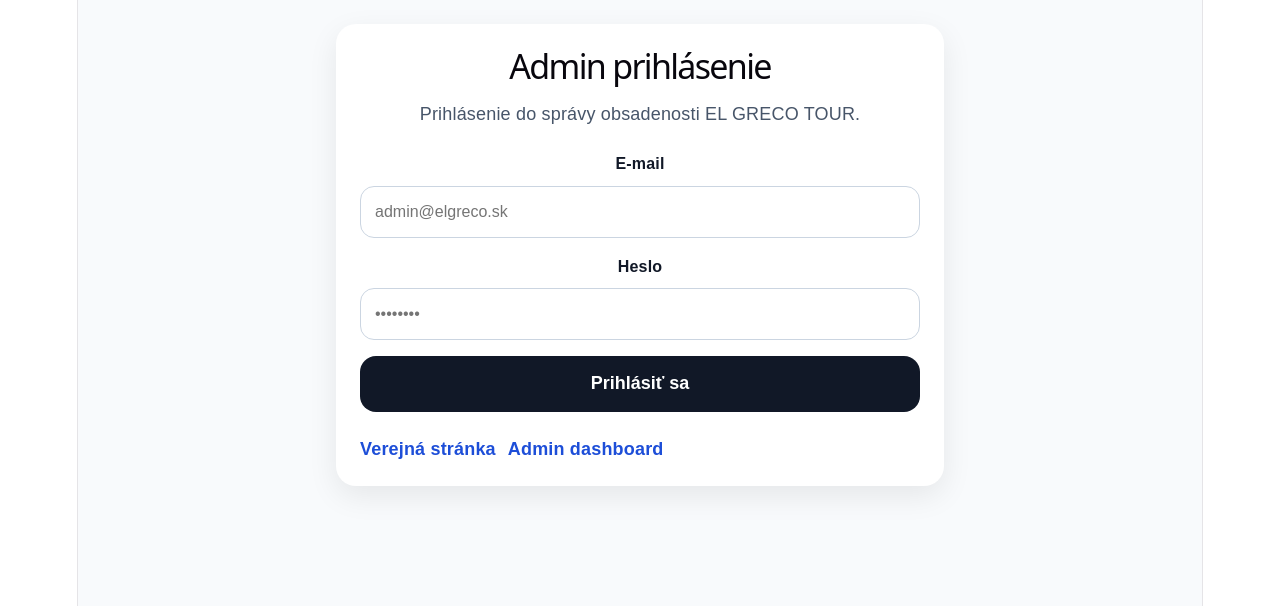
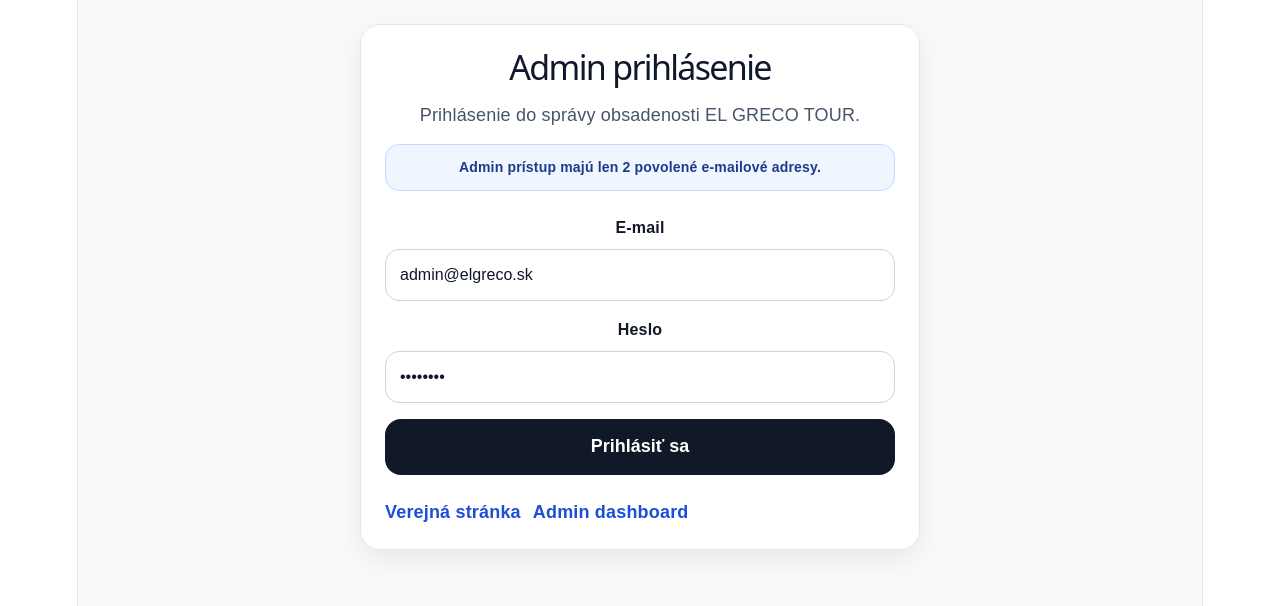
Before and after one commit to libcosenior/el-greco-tour-pwa, a React (Vite) app: page /admin/login in a window 1280 px wide. Shown: the top 606 px of the page. Built offline with nearby package versions, Linux system fonts and the light colour scheme; no server answers.

Commit message:
Remove unused datePanelTopStyle

```diff
--- a/src/App.tsx
+++ b/src/App.tsx
@@ -7,13 +7,31 @@ import AdminDashboardPage from './pages/AdminDashboardPage'
 import AdminAccommodationSettingsPage from './pages/AdminAccommodationSettingsPage'
 import NotFoundPage from './pages/NotFoundPage'
 import { supabase } from './lib/supabase'
+import { isUserAdmin } from './lib/adminAccess'
 
 export default function App() {
   const [authChecked, setAuthChecked] = useState(false)
-  const [isLoggedIn, setIsLoggedIn] = useState(false)
+  const [isAdmin, setIsAdmin] = useState(false)
 
   useEffect(() => {
     let isMounted = true
+
+    async function refreshFromSession(session: Awaited<ReturnType<typeof supabase.auth.getSession>>['data']['session']) {
+      if (!isMounted) return
+
+      if (!session) {
+        setIsAdmin(false)
+        setAuthChecked(true)
+        return
+      }
+
+      const admin = await isUserAdmin(session.user.id)
+
+      if (!isMounted) return
+
+      setIsAdmin(admin)
+      setAuthChecked(true)
+    }
 
     async function loadSession() {
       const { data, error } = await supabase.auth.getSession()
@@ -21,21 +39,18 @@ export default function App() {
       if (!isMounted) return
 
       if (error) {
-        setIsLoggedIn(false)
+        setIsAdmin(false)
         setAuthChecked(true)
         return
       }
 
-      setIsLoggedIn(!!data.session)
-      setAuthChecked(true)
+      await refreshFromSession(data.session)
     }
 
     loadSession()
 
     const { data } = supabase.auth.onAuthStateChange((_event, session) => {
-      if (!isMounted) return
-      setIsLoggedIn(!!session)
-      setAuthChecked(true)
+      void refreshFromSession(session)
     })
 
     return () => {
@@ -71,17 +86,17 @@ export default function App() {
 
         <Route
           path="/admin/login"
-          element={isLoggedIn ? <Navigate to="/admin" replace /> : <AdminLoginPage />}
+          element={isAdmin ? <Navigate to="/admin" replace /> : <AdminLoginPage />}
         />
 
         <Route
           path="/admin"
-          element={isLoggedIn ? <AdminDashboardPage /> : <Navigate to="/admin/login" replace />}
+          element={isAdmin ? <AdminDashboardPage /> : <Navigate to="/admin/login" replace />}
         />
 
         <Route
           path="/admin/nastavenia"
-          element={isLoggedIn ? <AdminAccommodationSettingsPage /> : <Navigate to="/admin/login" replace />}
+          element={isAdmin ? <AdminAccommodationSettingsPage /> : <Navigate to="/admin/login" replace />}
         />
 
         <Route path="*" element={<NotFoundPage />} />
--- /dev/null
+++ b/src/lib/adminAccess.ts
@@ -0,0 +1,15 @@
+import { supabase } from './supabase'
+
+export async function isUserAdmin(userId: string): Promise<boolean> {
+  const { data, error } = await supabase
+    .from('profiles')
+    .select('role')
+    .eq('id', userId)
+    .maybeSingle()
+
+  if (error) {
+    return false
+  }
+
+  return data?.role === 'admin'
+}
--- a/src/pages/AdminLoginPage.tsx
+++ b/src/pages/AdminLoginPage.tsx
@@ -1,7 +1,10 @@
-import { useState } from 'react'
+import { useEffect, useState } from 'react'
 import type { CSSProperties, FormEvent } from 'react'
 import { Link, useNavigate } from 'react-router-dom'
 import { supabase } from '../lib/supabase'
+import { isUserAdmin } from '../lib/adminAccess'
+
+type ThemeStyleVars = CSSProperties & Record<`--${string}`, string>
 
 export default function AdminLoginPage() {
   const navigate = useNavigate()
@@ -10,6 +13,29 @@ export default function AdminLoginPage() {
   const [password, setPassword] = useState('')
   const [loading, setLoading] = useState(false)
   const [errorText, setErrorText] = useState('')
+  const [isDarkMode, setIsDarkMode] = useState(() => {
+    if (typeof window === 'undefined' || typeof window.matchMedia !== 'function') return false
+    return window.matchMedia('(prefers-color-scheme: dark)').matches
+  })
+
+  useEffect(() => {
+    if (typeof window === 'undefined' || typeof window.matchMedia !== 'function') return
+
+    const mediaQuery = window.matchMedia('(prefers-color-scheme: dark)')
+    const handleChange = (event: MediaQueryListEvent) => {
+      setIsDarkMode(event.matches)
+    }
+
+    setIsDarkMode(mediaQuery.matches)
+
+    if (typeof mediaQuery.addEventListener === 'function') {
+      mediaQuery.addEventListener('change', handleChange)
+      return () => mediaQuery.removeEventListener('change', handleChange)
+    }
+
+    mediaQuery.addListener(handleChange)
+    return () => mediaQuery.removeListener(handleChange)
+  }, [])
 
   async function handleSubmit(e: FormEvent<HTMLFormElement>) {
     e.preventDefault()
@@ -36,7 +62,25 @@ export default function AdminLoginPage() {
         return
       }
 
-      navigate('/admin')
+      const {
+        data: { session },
+        error: sessionError,
+      } = await supabase.auth.getSession()
+
+      if (sessionError || !session) {
+        setErrorText('Prihlásenie sa nepodarilo.')
+        return
+      }
+
+      const admin = await isUserAdmin(session.user.id)
+
+      if (!admin) {
+        await supabase.auth.signOut()
+        setErrorText('Tento účet nemá povolený admin prístup.')
+        return
+      }
+
+      navigate('/admin', { replace: true })
     } catch {
       setErrorText('Nastala chyba pri prihlasovaní.')
     } finally {
@@ -44,13 +88,49 @@ export default function AdminLoginPage() {
     }
   }
 
+  const themeVars: ThemeStyleVars = {
+    '--page-bg': isDarkMode
+      ? 'linear-gradient(180deg, #020617 0%, #0f172a 24%, #111827 100%)'
+      : '#f8fafc',
+    '--card-bg': isDarkMode ? 'rgba(15,23,42,0.96)' : '#ffffff',
+    '--card-border': isDarkMode ? '#334155' : '#e2e8f0',
+    '--card-shadow': isDarkMode
+      ? '0 10px 30px rgba(0,0,0,0.28)'
+      : '0 10px 30px rgba(0,0,0,0.08)',
+    '--text-main': isDarkMode ? '#f8fafc' : '#0f172a',
+    '--text-secondary': isDarkMode ? '#cbd5e1' : '#475569',
+    '--label-text': isDarkMode ? '#e5eef7' : '#111827',
+    '--input-bg': isDarkMode ? '#0b1220' : '#ffffff',
+    '--input-border': isDarkMode ? '#475569' : '#cbd5e1',
+    '--input-text': isDarkMode ? '#f8fafc' : '#0f172a',
+    '--error-bg': isDarkMode ? '#3f1d1d' : '#fef2f2',
+    '--error-text': isDarkMode ? '#fca5a5' : '#b91c1c',
+    '--button-bg': isDarkMode ? '#1e293b' : '#111827',
+    '--button-text': '#ffffff',
+    '--link-text': isDarkMode ? '#93c5fd' : '#1d4ed8',
+    '--hint-bg': isDarkMode ? '#082f49' : '#eff6ff',
+    '--hint-border': isDarkMode ? '#155e75' : '#bfdbfe',
+    '--hint-text': isDarkMode ? '#bae6fd' : '#1e3a8a',
+  }
+
   return (
-    <main style={pageStyle}>
+    <main
+      style={{
+        ...themeVars,
+        ...pageStyle,
+        colorScheme: isDarkMode ? 'dark' : 'light',
+      }}
+    >
       <div style={cardStyle}>
         <h1 style={titleStyle}>Admin prihlásenie</h1>
+
         <p style={textStyle}>
           Prihlásenie do správy obsadenosti EL GRECO TOUR.
         </p>
+
+        <div style={hintStyle}>
+          Admin prístup majú len 2 povolené e-mailové adresy.
+        </div>
 
         <form onSubmit={handleSubmit} style={formBoxStyle}>
           <label style={labelStyle}>
@@ -62,6 +142,7 @@ export default function AdminLoginPage() {
               onChange={(e) => setEmail(e.target.value)}
               autoComplete="email"
               style={inputStyle}
+              required
             />
           </label>
 
@@ -74,6 +155,7 @@ export default function AdminLoginPage() {
               onChange={(e) => setPassword(e.target.value)}
               autoComplete="current-password"
               style={inputStyle}
+              required
             />
           </label>
 
@@ -88,6 +170,7 @@ export default function AdminLoginPage() {
           <Link to="/" style={secondaryLinkStyle}>
             Verejná stránka
           </Link>
+
           <Link to="/admin" style={secondaryLinkStyle}>
             Admin dashboard
           </Link>
@@ -100,31 +183,47 @@ export default function AdminLoginPage() {
 const pageStyle: CSSProperties = {
   minHeight: '100vh',
   padding: 24,
-  background: '#f8fafc',
+  background: 'var(--page-bg)',
   fontFamily: 'Arial, sans-serif',
+  boxSizing: 'border-box',
 }
 
 const cardStyle: CSSProperties = {
   width: '100%',
   maxWidth: 560,
   margin: '0 auto',
-  background: '#ffffff',
+  background: 'var(--card-bg)',
+  border: '1px solid var(--card-border)',
   borderRadius: 20,
   padding: 24,
-  boxShadow: '0 10px 30px rgba(0,0,0,0.08)',
+  boxShadow: 'var(--card-shadow)',
+  boxSizing: 'border-box',
 }
 
 const titleStyle: CSSProperties = {
   margin: 0,
   fontSize: 34,
   lineHeight: 1.1,
+  color: 'var(--text-main)',
 }
 
 const textStyle: CSSProperties = {
   marginTop: 16,
   marginBottom: 0,
   fontSize: 18,
-  color: '#475569',
+  color: 'var(--text-secondary)',
+}
+
+const hintStyle: CSSProperties = {
+  marginTop: 16,
+  borderRadius: 14,
+  padding: '12px 14px',
+  background: 'var(--hint-bg)',
+  border: '1px solid var(--hint-border)',
+  color: 'var(--hint-text)',
+  fontSize: 14,
+  fontWeight: 700,
+  lineHeight: 1.45,
 }
 
 const formBoxStyle: CSSProperties = {
@@ -138,7 +237,7 @@ const labelStyle: CSSProperties = {
   gap: 8,
   fontSize: 16,
   fontWeight: 700,
-  color: '#111827',
+  color: 'var(--label-text)',
 }
 
 const inputStyle: CSSProperties = {
@@ -146,16 +245,20 @@ const inputStyle: CSSProperties = {
   boxSizing: 'border-box',
   height: 52,
   borderRadius: 14,
-  border: '1px solid #cbd5e1',
+  border: '1px solid var(--input-border)',
   padding: '0 14px',
   fontSize: 16,
+  background: 'var(--input-bg)',
+  color: 'var(--input-text)',
+  WebkitTextFillColor: 'var(--input-text)',
+  caretColor: 'var(--input-text)',
 }
 
 const errorStyle: CSSProperties = {
   borderRadius: 14,
   padding: '12px 14px',
-  background: '#fef2f2',
-  color: '#b91c1c',
+  background: 'var(--error-bg)',
+  color: 'var(--error-text)',
   fontSize: 15,
   fontWeight: 700,
 }
@@ -164,8 +267,8 @@ const buttonStyle: CSSProperties = {
   height: 56,
   borderRadius: 16,
   border: 'none',
-  background: '#111827',
-  color: '#ffffff',
+  background: 'var(--button-bg)',
+  color: 'var(--button-text)',
   fontSize: 18,
   fontWeight: 700,
   cursor: 'pointer',
@@ -179,7 +282,7 @@ const linksRowStyle: CSSProperties = {
 }
 
 const secondaryLinkStyle: CSSProperties = {
-  color: '#1d4ed8',
+  color: 'var(--link-text)',
   textDecoration: 'none',
   fontWeight: 700,
 }
```
